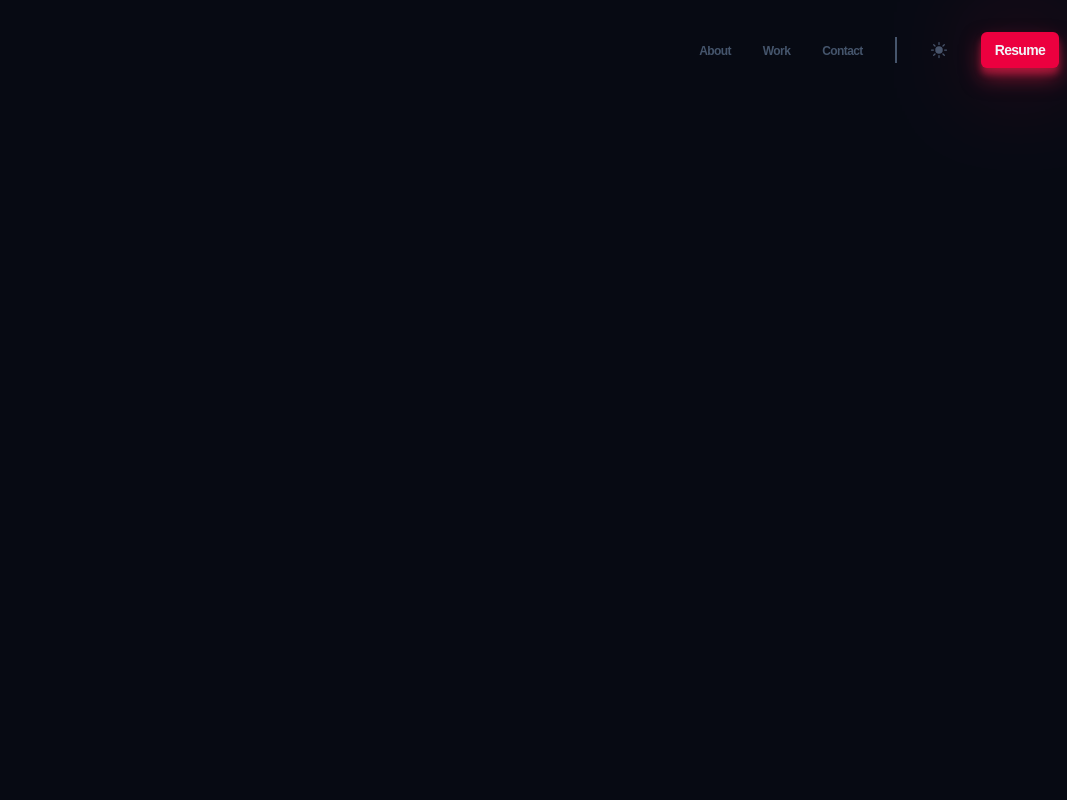
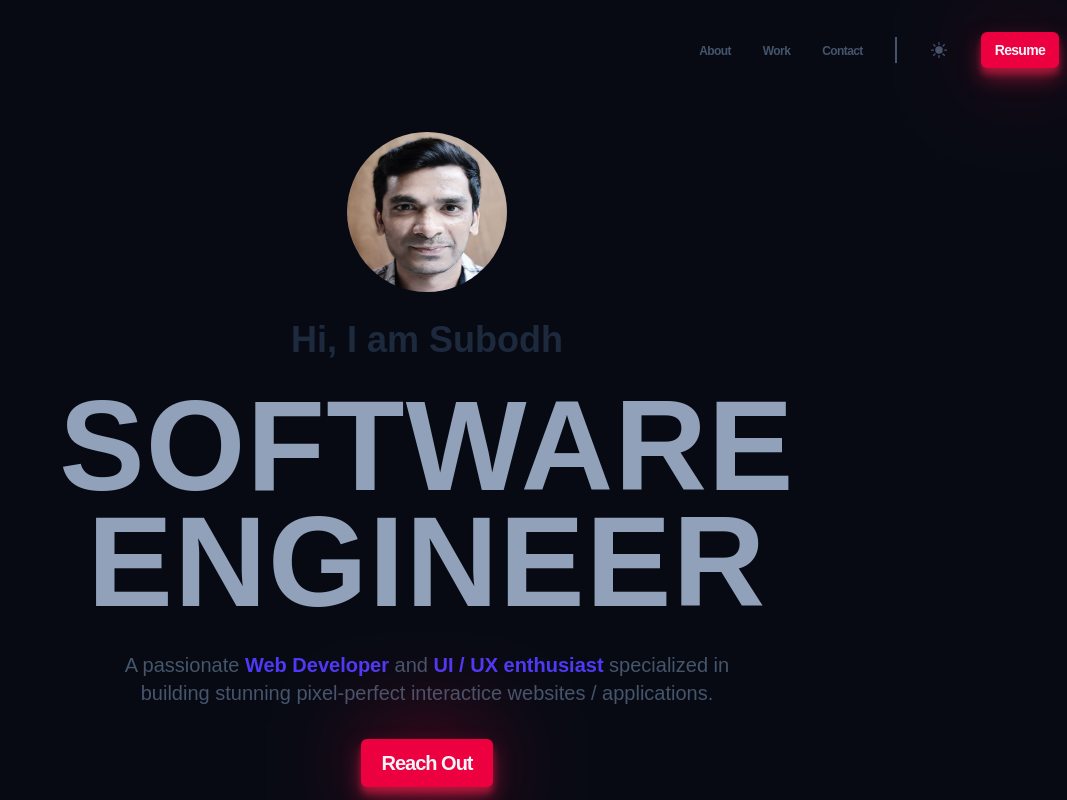
Before and after one commit to sub-27/portfolio-site-1, a website built with Vite: page index.html in a window 1280 px wide. Shown: the whole page, without its empty margins (213-1280 px from the left). Built offline with nearby package versions, Linux system fonts and the light colour scheme; a web font is replaced by a local one.

Commit message:
hero section added

```diff
--- a/index.html
+++ b/index.html
@@ -54,14 +54,28 @@
         </button>
       </nav>
     </header>
-    <!-- <main>
+    <main>
+      <section class="hero container">
+        <img class="hero__img" src="/Image1.jpg" alt="Hero Image" />
+        <h2 class="hero__subtitle">Hi, I am Subodh</h2>
+        <h1 class="hero__title">
+          Software <br />
+          Engineer
+        </h1>
+        <p class="hero__description">
+          A passionate <strong>Web Developer</strong> and
+          <strong>UI / UX enthusiast</strong>
+          specialized in building stunning pixel-perfect interactice websites /
+          applications.
+        </p>
+        <a class="hero__btn btn" href="">Reach Out</a>
+      </section>
+      <!-- <section></section>
       <section></section>
       <section></section>
-      <section></section>
-      <section></section>
-      <section></section>
+      <section></section> -->
     </main>
-    <footer></footer> -->
+    <footer></footer>
 
     <script type="module" src="/src/main.js"></script>
   </body>
--- a/src/main.js
+++ b/src/main.js
@@ -1,4 +1,5 @@
 import '../styles/modern-normalize.css';
 import '../styles/style.css';
 import '../styles/components/header.css';
+import '../styles/components/hero.css';
 import '../styles/utils.css';
--- /dev/null
+++ b/styles/components/hero.css
@@ -0,0 +1,132 @@
+.hero {
+  text-align: center;
+  display: flex;
+  flex-direction: column;
+  justify-content: center;
+  align-items: center;
+  gap: 1rem;
+  margin-top: 2rem;
+}
+
+.hero__img {
+  border-radius: 50%;
+  width: 6rem;
+  height: 6rem;
+}
+
+.hero__subtitle {
+  color: var(--color-slate800);
+  font-size: var(--size-base);
+  line-height: 0.9;
+}
+
+.hero__title {
+  color: var(--color-slate400);
+  text-transform: uppercase;
+  font-size: var(--size-4xl);
+  letter-spacing: 0.01em;
+  line-height: 0.9;
+}
+
+.hero__description {
+  max-width: 60ch;
+  font-size: var(--size-sm);
+  color: var(--color-slate600);
+}
+
+.hero__btn {
+  text-transform: capitalize;
+  font-size: var(--size-sm);
+}
+
+/* xs */
+@media (min-width: 475px) {
+  .hero {
+    gap: 1.5rem;
+  }
+
+  .hero__img {
+    width: 6.5rem;
+    height: 6.5rem;
+  }
+
+  .hero__subtitle {
+    font-size: var(--size-lg);
+  }
+
+  .hero__title {
+    font-size: var(--size-5xl);
+  }
+
+  .hero__description {
+    font-size: var(--size-base);
+  }
+
+  .hero__btn {
+    font-size: var(--size-base);
+  }
+}
+
+/* sm */
+/* @media (min-width: 640px) {
+} */
+
+/* md */
+/* @media (min-width: 768px) {
+} */
+
+/* lg */
+@media (min-width: 1024px) {
+  .hero__img {
+    width: 8rem;
+    height: 8rem;
+  }
+
+  .hero__subtitle {
+    font-size: var(--size-2xl);
+  }
+
+  .hero__title {
+    font-size: var(--size-7xl);
+  }
+
+  .hero__description {
+    font-size: var(--size-lg);
+  }
+
+  .hero__btn {
+    font-size: var(--size-lg);
+  }
+}
+
+/* xl */
+@media (min-width: 1280px) {
+  .hero {
+    gap: 2rem;
+  }
+
+  .hero__img {
+    width: 10rem;
+    height: 10rem;
+  }
+
+  .hero__subtitle {
+    font-size: var(--size-4xl);
+  }
+
+  .hero__title {
+    font-size: var(--size-9xl);
+  }
+
+  .hero__description {
+    font-size: var(--size-xl);
+  }
+
+  .hero__btn {
+    font-size: var(--size-xl);
+  }
+}
+
+/* 2xl */
+/* @media (min-width: 1536px) {
+} */
```
Also changed, not shown: public/Image1.jpg (added), public/Image2.JPG (added).
